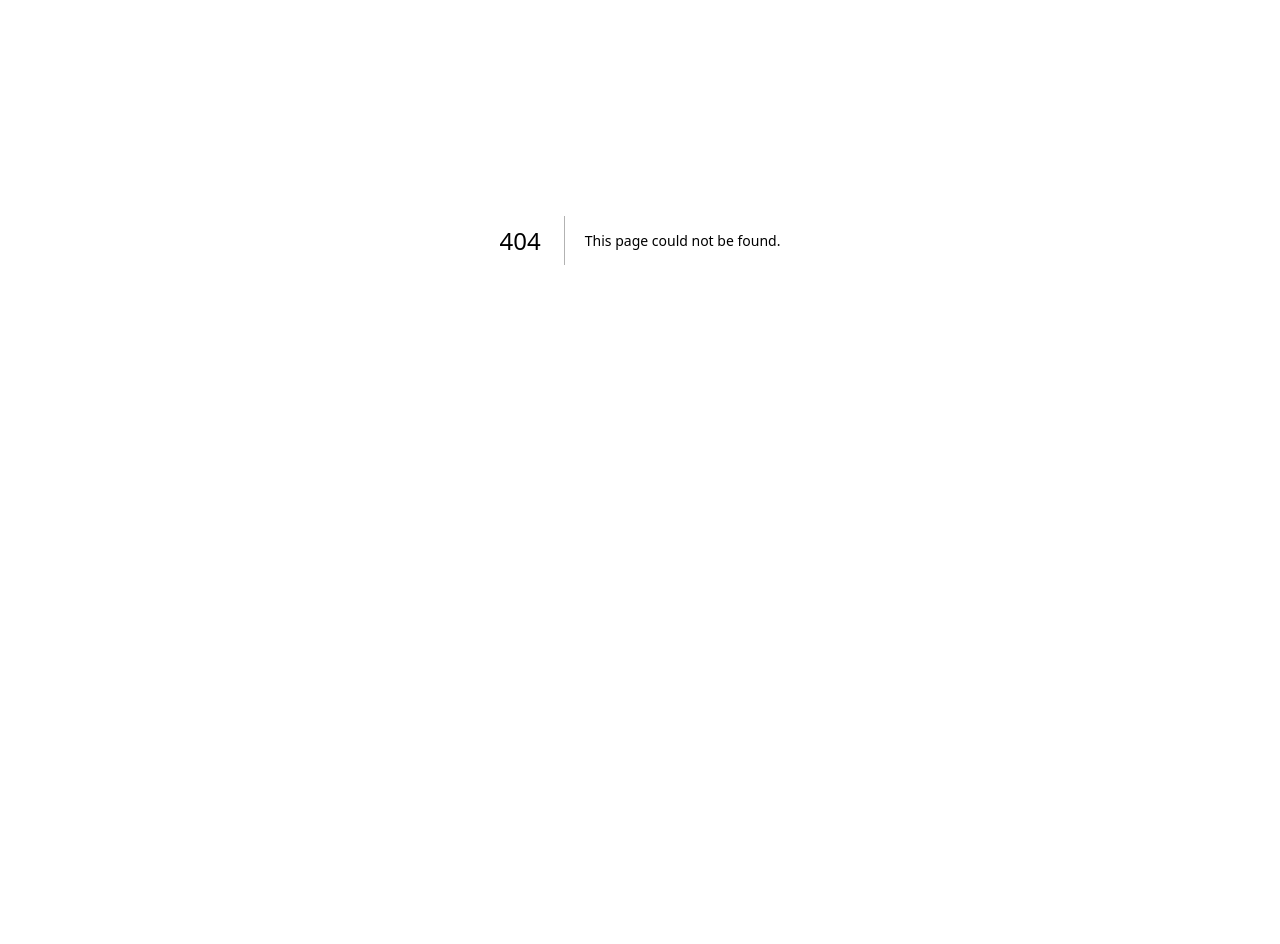
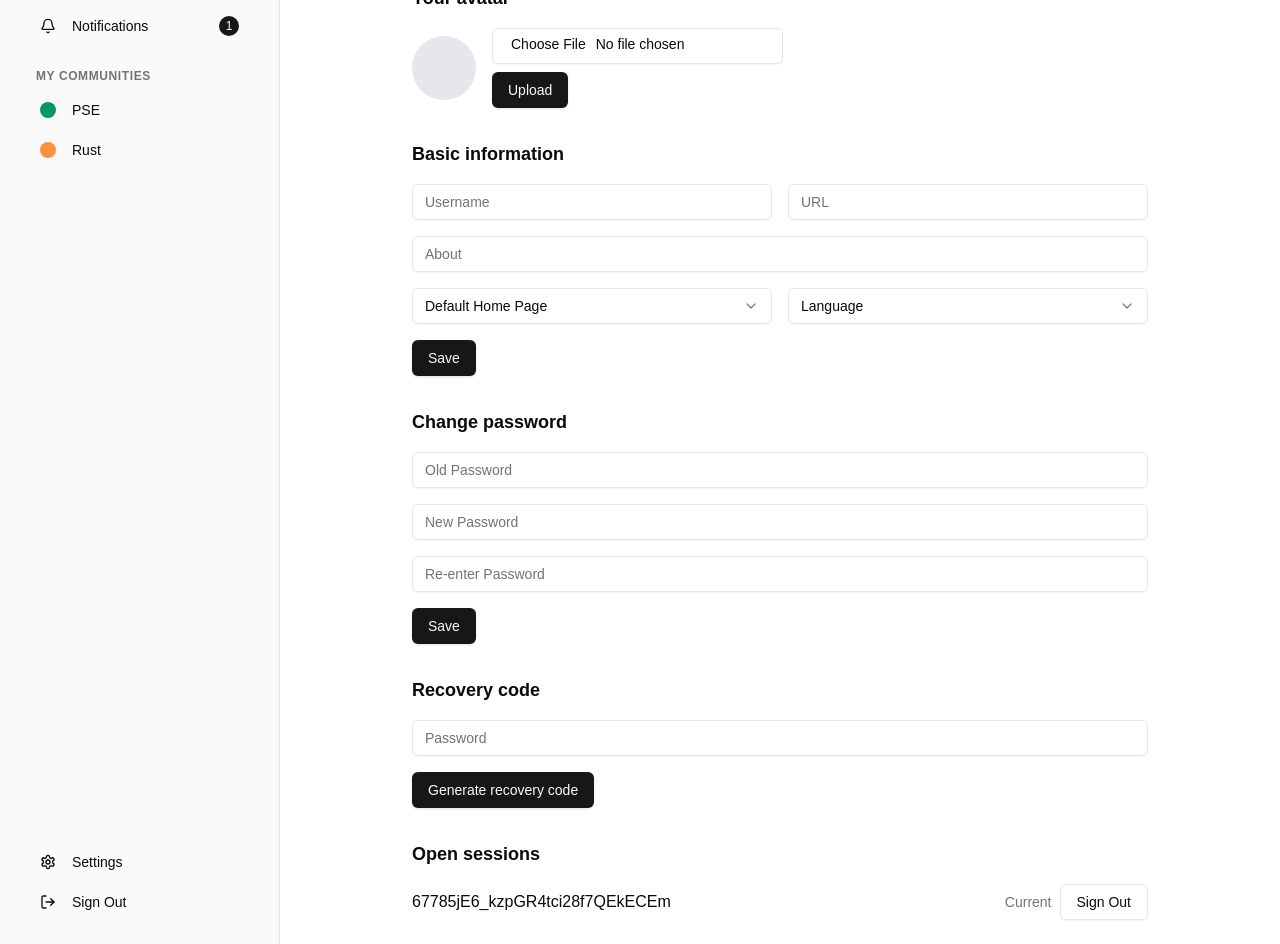
Before and after one commit to aguzmant103/pse-forum-v0, a Next.js app: page /settings in a window 1280 px wide. Before the commit this address had no page. Shown: the part 160-1104 px from the top of the page. Before the commit the page ends 800 px from the top, so only its background shows below. Built offline with nearby package versions, Linux system fonts and the light colour scheme.

Commit message:
feat: settings v1

```diff
--- /dev/null
+++ b/app/settings/page.tsx
@@ -0,0 +1,104 @@
+"use client"
+
+import { LeftSidebar } from "@/components/left-sidebar"
+import { Navbar } from "@/components/navbar"
+import { Input } from "@/components/ui/input"
+import { Button } from "@/components/ui/button"
+import { Select, SelectContent, SelectItem, SelectTrigger, SelectValue } from "@/components/ui/select"
+
+export default function SettingsPage() {
+  return (
+    <div className="min-h-screen bg-background">
+      <Navbar />
+
+      <div className="flex">
+        <LeftSidebar />
+
+        <div className="flex-1 container max-w-[784px] mx-auto px-6 py-6">
+          <h1 className="text-2xl font-bold mb-6">Settings</h1>
+
+          {/* Avatar Section */}
+          <section className="mb-8">
+            <h2 className="text-lg font-semibold mb-4">Your avatar</h2>
+            <div className="flex items-center gap-4">
+              <div className="w-16 h-16 rounded-full bg-gray-200 flex items-center justify-center">
+                {/* Avatar placeholder */}
+              </div>
+              <div>
+                <Input type="file" className="mb-2" />
+                <Button>Upload</Button>
+              </div>
+            </div>
+          </section>
+
+          {/* Basic Information Section */}
+          <section className="mb-8">
+            <h2 className="text-lg font-semibold mb-4">Basic information</h2>
+            <div className="space-y-4">
+              <div className="flex gap-4">
+                <Input placeholder="Username" className="flex-1" />
+                <Input placeholder="URL" className="flex-1" />
+              </div>
+              <Input placeholder="About" />
+              <div className="flex gap-4">
+                <Select>
+                  <SelectTrigger>
+                    <SelectValue placeholder="Default Home Page" />
+                  </SelectTrigger>
+                  <SelectContent>
+                    <SelectItem value="all">Communities/All</SelectItem>
+                    <SelectItem value="following">Following</SelectItem>
+                  </SelectContent>
+                </Select>
+                <Select>
+                  <SelectTrigger>
+                    <SelectValue placeholder="Language" />
+                  </SelectTrigger>
+                  <SelectContent>
+                    <SelectItem value="en">English</SelectItem>
+                    <SelectItem value="es">Spanish</SelectItem>
+                  </SelectContent>
+                </Select>
+              </div>
+              <Button>Save</Button>
+            </div>
+          </section>
+
+          {/* Change Password Section */}
+          <section className="mb-8">
+            <h2 className="text-lg font-semibold mb-4">Change password</h2>
+            <div className="space-y-4">
+              <Input placeholder="Old Password" type="password" />
+              <Input placeholder="New Password" type="password" />
+              <Input placeholder="Re-enter Password" type="password" />
+              <Button>Save</Button>
+            </div>
+          </section>
+
+          {/* Recovery Code Section */}
+          <section className="mb-8">
+            <h2 className="text-lg font-semibold mb-4">Recovery code</h2>
+            <div className="space-y-4">
+              <Input placeholder="Password" type="password" />
+              <Button>Generate recovery code</Button>
+            </div>
+          </section>
+
+          {/* Open Sessions Section */}
+          <section>
+            <h2 className="text-lg font-semibold mb-4">Open sessions</h2>
+            <div className="space-y-4">
+              <div className="flex justify-between items-center">
+                <span>67785jE6_kzpGR4tci28f7QEkECEm</span>
+                <div className="flex items-center gap-2">
+                  <span className="text-sm text-muted-foreground">Current</span>
+                  <Button variant="outline">Sign Out</Button>
+                </div>
+              </div>
+            </div>
+          </section>
+        </div>
+      </div>
+    </div>
+  )
+}
```
